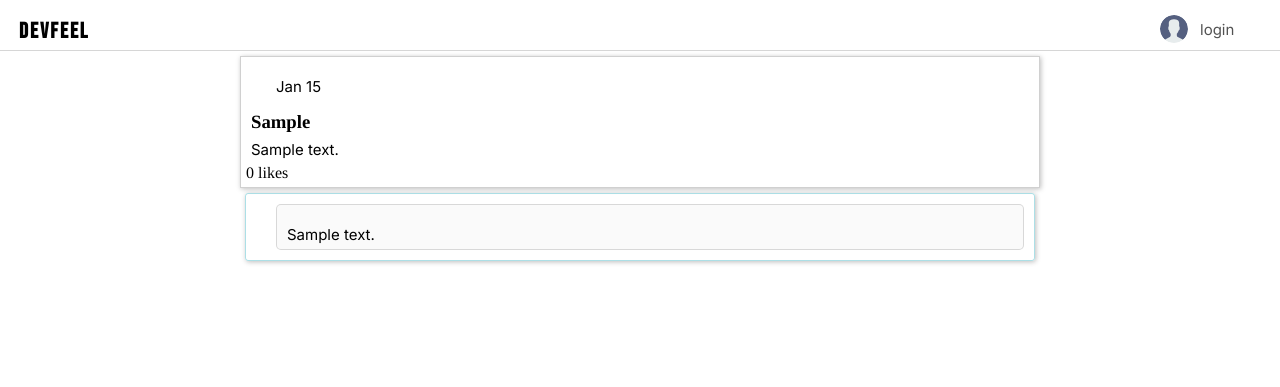
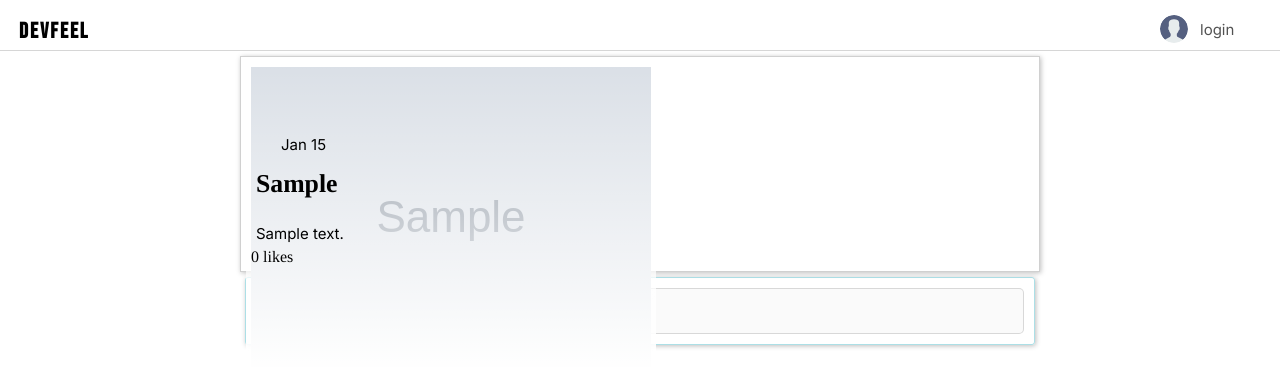
Before and after one commit to Swai15/Devfeel, a Django app: page /post-detail/1/ in a window 1280 px wide. Shown: the top 387 px of the page. Run offline with Django 4.2, Linux system fonts and the light colour scheme; data comes from the database, SQL or seed files in the repository; tables that the repository leaves empty hold one stand-in row (values such as "Sample post"); grey boxes marked "Sample" are stand-in pictures; some libraries are stand-ins or nearby versions.

Commit message:
Post image styling, user profile remove email alter field

```diff
--- a/base/templates/base/expand_post.html
+++ b/base/templates/base/expand_post.html
@@ -4,17 +4,19 @@
 {% block content %}
 <main class="expand-post-page">
   <div class="expand-post-container">
+    <div class="expand-post-image">
+      <img src="{{post.post_image.url}}" alt="Post image" />
+    </div>
+
+    <div class="expand-post-content">
       <div class="post-author">
         <div>
           <img class="post-author-image" src="{{post.author.avatar.url}}" alt="" />
         </div>
-
         <div class="post-author-date">
           <a class="username-font" href="{% url 'user-profile' post.author.id %}">{{post.author.username}}</a>
-
           <p>{{post.post_date|date:"M d"}}</p>
         </div>
-
         {% if request.user == post.author %}
         <div class="post-author-edit">
           <a class="post-edit" href="{% url 'update-post' post.id %}"><img src="/static/images/icons/edit.svg" alt="" /></a>
@@ -22,26 +24,21 @@
         </div>
         {% endif %}
       </div>
-
       <div class="post-topic">
         <h3 class="topic-font">{{post.topic}}</h3>
         <!-- <h4>{{post.description}}</h4> -->
       </div>
-
       <div>
         <p>{{post.body|safe}}</p>
       </div>
-
       <!-- LIKES -->
       <div>
         {% if request.user.is_authenticated %}
         <button class="post-like-button" data-post-id="{{post.id}}">
           {% if post|is_post_liked:request.user %}
-
           <!-- gap -->
           Unlike {% else %} like {% endif%}
         </button>
-
         {% endif %}
         <!-- like count -->
         <span class="likes-display topic-font" id="like-count-{{post.id}}">
@@ -49,6 +46,7 @@
           <!-- if -->
           {% if post.likes.count == 1 %} like {% else %} likes {%endif%}
         </span>
+      </div>
     </div>
   </div>
   <!-- <hr /> -->
--- a/static/css/main.css
+++ b/static/css/main.css
@@ -715,10 +715,16 @@ input:-webkit-autofill:active {
   margin-bottom: 10px;
 }
 
+.edit-profile-form label {
+  font-family: var(--headings-font);
+  font-weight: 600;
+  color: rgba(48, 48, 48, 0.767);
+}
+
 .edit-profile-container {
-  background-color: #52525233;
-  /* border: 1px black solid; */
   display: flex;
+
+  box-shadow: 1px 1px 5px black;
   flex-direction: column;
   max-width: 730px;
   margin: 0 auto 0 auto;
@@ -910,6 +916,7 @@ input:-webkit-autofill:active {
 
 /* EXPAND POST */
 .expand-post-page {
+  --image-height: 100%;
   --button-height: 23px;
   /* border: 1px solid rgba(0, 0, 0, 0.199); */
   border-radius: 5px;
@@ -922,17 +929,48 @@ input:-webkit-autofill:active {
   border: 1px solid rgba(0, 0, 0, 0.185);
   box-shadow: 1px 1px 5px rgba(0, 0, 0, 0.26);
   margin: auto 0px auto 0px;
+  position: relative;
+}
+
+
+.expand-post-image {
+  overflow: hidden;
+  position: relative;
+  display: inline-block;
+  overflow: hidden;
+}
+
+.expand-post-image::before {
+  content: "";
+  position: absolute;
+  top: 0;
+  left: 0;
+  width: 100%;
+  height: 100%;
+  background: linear-gradient(to bottom, rgba(255, 255, 255, 0.116) 0%, rgb(255, 255, 255) 100%);
+  z-index: 2;
+  pointer-events: none;
+}
+
+
+.expand-post-image img {
+  max-width: 100%;
+  display: block;
+  opacity: 1;
+  transition: opacity 0.3s ease-in-out;
+}
+
+.expand-post-content {
+  --start-content: calc(var(--image-height) / 3);
+  margin-top: calc(-1 * var(--start-content));
+  width: 100%;
+  z-index: 4;
+  position: relative;
 }
 
 .post-author {
   display: flex;
-  /* border: 1px black solid; */
 }
-
-.post-author div {
-  /* border: 1px black solid; */
-}
-
 
 .post-author-image {
   border-radius: 50%;
@@ -983,7 +1021,9 @@ input:-webkit-autofill:active {
 }
 
 .post-topic {
-  margin-bottom: 7px;
+  margin-bottom: 25px;
+  font-size: 22px;
+  font-weight: lighter;
 }
 
 .comment-user-avatar img {
```
Also changed, not shown: base/templates/base/edit_user_profile.html (+5 -4 lines). Lines whose indentation alone changed are shown as unchanged.
